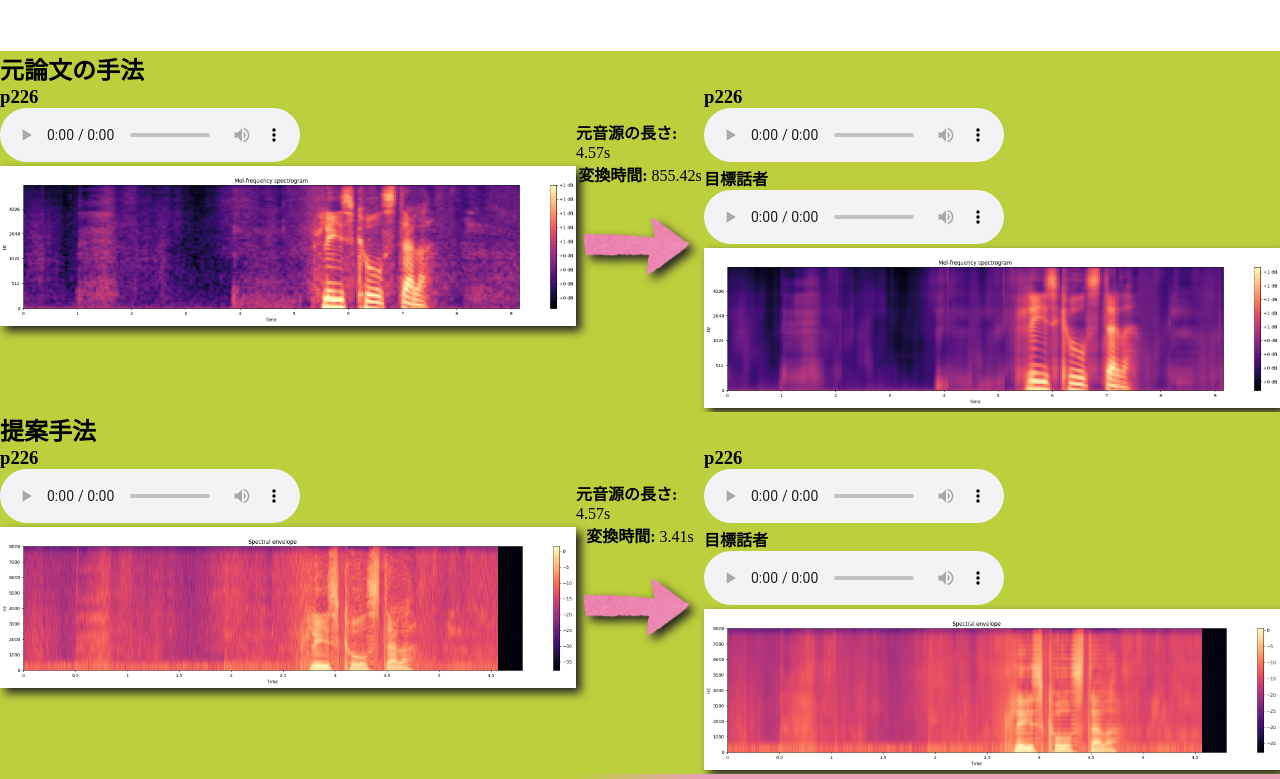
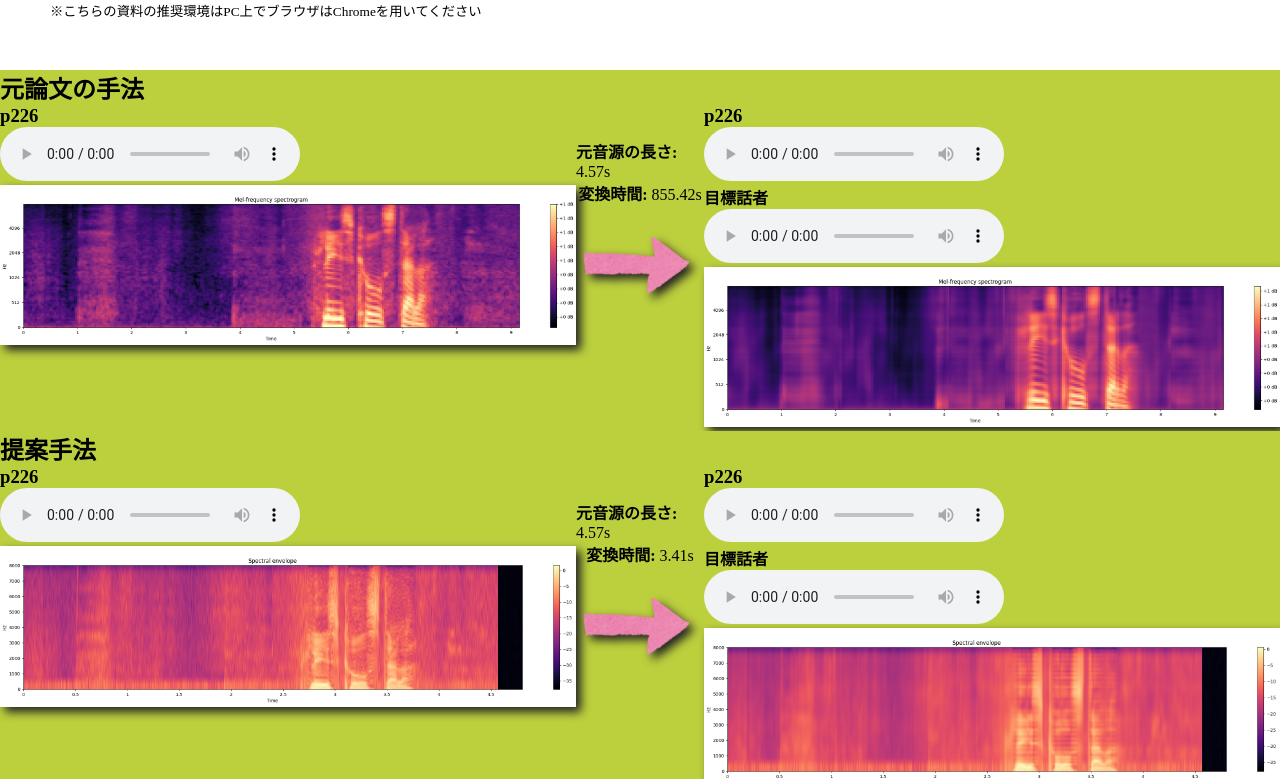
Before and after one commit to SuzukiDaishi/pd3-tyuukan, a plain HTML site: page index.html in a window 1280 px wide. Shown: the part 119-898 px from the top of the page. Drawn offline with Linux system fonts and the light colour scheme.

Commit message:
注釈書いた

```diff
--- a/index.html
+++ b/index.html
@@ -48,6 +48,7 @@
   <header class="top">
     <h1>中間発表資料</h1>
     <p>4EP3-77 鈴木大志</p>
+    <small>※こちらの資料の推奨環境はPC上でブラウザはChromeを用いてください</small>
   </header>
   <div class="box-wrap" style="background:linear-gradient(to right,#bccf3d 45%,#bccf3d 55%);"><h2>元論文の手法</h2><div class="box"><h3>p226</h3><audio src="./original/p226.wav" controls></audio><img src="./original/p226_mel.png" class="photo"/></div><div class="box-arrow"><p><b>元音源の長さ:</b> 4.57s</p><p><b>変換時間:</b> 855.42s</p><img src="./images/mark_arrow_right.png" class="photo"/></div><div class="box"><div class="audio-box"><div><h3>p226</h3><audio src="./mel/output_p226_p226.wav" controls></audio></div><div><h4>目標話者</h4><audio src="./original/p226.wav" controls></audio></div></div><img src="./mel/output_p226_p226.png" class="photo"/></div></div>
   <div class="box-wrap" style="background:linear-gradient(to right,#bccf3d 45%,#bccf3d 55%);"><h2>提案手法</h2><div class="box"><h3>p226</h3><audio src="./original/p226.wav" controls></audio><img src="./original/p226_sp.png" class="photo"/></div><div class="box-arrow"><p><b>元音源の長さ:</b> 4.57s</p><p><b>変換時間:</b> 3.41s</p><img src="./images/mark_arrow_right.png" class="photo"/></div><div class="box"><div class="audio-box"><div><h3>p226</h3><audio src="./sp/output_p226_p226.wav" controls></audio></div><div><h4>目標話者</h4><audio src="./original/p226.wav" controls></audio></div></div><img src="./sp/output_p226_p226.png" class="photo"/></div></div>
```
